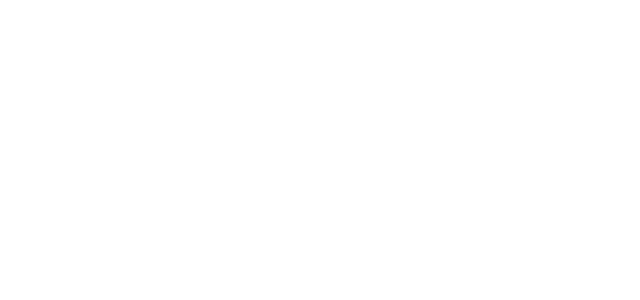
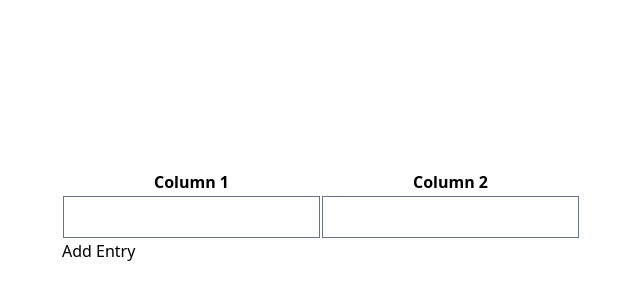
Before and after one commit to shaeakh/csecarnival-Sust-tyro-trio, a React (Create React App) app in the folder client/: page /Routine in a window 1280 px wide. Before the commit this address had no page. Shown: the part 184-484 px from the top of the page, without its empty margins (319-959 px from the left). Built offline with nearby package versions, Linux system fonts and the light colour scheme.

Commit message:
dropdown box fixed

```diff
--- a/client/package.json
+++ b/client/package.json
@@ -6,6 +6,7 @@
     "@testing-library/jest-dom": "^5.17.0",
     "@testing-library/react": "^13.4.0",
     "@testing-library/user-event": "^13.5.0",
+    "antd": "^5.14.1",
     "autoprefixer": "^10.4.17",
     "flowbite-react": "^0.7.2",
     "postcss": "^8.4.35",
--- a/client/src/App.js
+++ b/client/src/App.js
@@ -2,6 +2,7 @@ import './App.css';
 import Landing from './components/pages/Landing/Landing';
 import Login from './components/pages/Login/Login.jsx';
 import Regpage from './components/pages/Regpage/Regpage.jsx';
+import Routine from './components/pages/Routine/Routine.jsx';
 import { BrowserRouter as BrowserRouter, Route, Router, Routes } from 'react-router-dom';
 
 function App() {
@@ -11,6 +12,7 @@ function App() {
           <Route path="/" element={<Landing />} />
           <Route path="/login" element={<Login />} />
           <Route path="/Regpage" element={<Regpage />} />
+          <Route path="/Routine" element={<Routine />} />
 
         </Routes>
       </BrowserRouter>
--- a/client/src/components/pages/Regpage/Dropdwn.jsx
+++ b/client/src/components/pages/Regpage/Dropdwn.jsx
@@ -1,21 +1,29 @@
+    import { useState } from 'react';
     import { Dropdown, DropdownItem } from 'flowbite-react';
 
     export default function Dropdwn() {
+        var cs;
+        const [selectedClass, setSelectedClass] = useState('');
+
+        const handleClassSelect = (classValue) => {
+            setSelectedClass(classValue);
+        };
         return (
-    <div >
-    <Dropdown className='mt-2' label="Class" dismissOnClick={false} style={{backgroundColor:'#5850ec'}} >
-        <DropdownItem>Class 1</DropdownItem>
-        <DropdownItem>Class 2</DropdownItem>
-        <DropdownItem>Class 3</DropdownItem>
-        <DropdownItem>Class 4</DropdownItem>
-        <DropdownItem>Class 5</DropdownItem>
-        <DropdownItem>Class 6</DropdownItem>
-        <DropdownItem>Class 7</DropdownItem>
-        <DropdownItem>Class 8</DropdownItem>
-        <DropdownItem>Class 9-10</DropdownItem>
+            <div>
+                <Dropdown className='mt-2' label={selectedClass} dismissOnClick={false} style={{backgroundColor:'#5850ec'}}>
+                    <DropdownItem onClick={() => handleClassSelect('Class 1')}>Class 1</DropdownItem>
+                    <DropdownItem onClick={() => handleClassSelect('Class 2')}>Class 2</DropdownItem>
+                    <DropdownItem onClick={() => handleClassSelect('Class 3')}>Class 3</DropdownItem>
+                    <DropdownItem onClick={() => handleClassSelect('Class 4')}>Class 4</DropdownItem>
+                    <DropdownItem onClick={() => handleClassSelect('Class 5')}>Class 5</DropdownItem>
+                    <DropdownItem onClick={() => handleClassSelect('Class 6')}>Class 6</DropdownItem>
+                    <DropdownItem onClick={() => handleClassSelect('Class 7')}>Class 7</DropdownItem>
+                    <DropdownItem onClick={() => handleClassSelect('Class 8')}>Class 8</DropdownItem>
+                    <DropdownItem onClick={() => handleClassSelect('Class 9-10')}>Class 9-10</DropdownItem>
+                    <DropdownItem onClick={() => handleClassSelect('Class 11-12')}>Class 11-12</DropdownItem>
+                </Dropdown>
 
-        <DropdownItem>Class 11-12</DropdownItem>
-      </Dropdown>
+
             </div>
         );
     }
--- /dev/null
+++ b/client/src/components/pages/Routine/Routine.jsx
@@ -0,0 +1,11 @@
+import React from 'react'
+import Routinecard from './Routinecard.jsx'
+
+
+export default function Routine() {
+  return (
+    <div className='flex justify-center items-center h-screen' >
+        <Routinecard/>
+    </div>
+  )
+}
--- /dev/null
+++ b/client/src/components/pages/Routine/Routinecard.jsx
@@ -0,0 +1,57 @@
+import React, { useState } from 'react';
+
+const Routine = () => {
+  const [entries, setEntries] = useState([]);
+  const [formData, setFormData] = useState({});
+
+  const handleInputChange = (e) => {
+    setFormData({ ...formData, [e.target.name]: e.target.value });
+  };
+
+  const handleAddEntry = () => {
+    setEntries([...entries, formData]);
+    setFormData({});
+  };
+
+  return (
+    <div>
+      <table style={{ borderRadius: '10px' }}>
+        <thead>
+          <tr>
+            <th>Column 1</th>
+            <th>Column 2</th>
+          </tr>
+        </thead>
+        <tbody>
+          {entries.map((entry, index) => (
+            <tr key={index}>
+              <td>{entry.column1}</td>
+              <td>{entry.column2}</td>
+            </tr>
+          ))}
+          <tr>
+            <td>
+              <input
+                type="text"
+                name="column1"
+                value={formData.column1 || ''}
+                onChange={handleInputChange}
+              />
+            </td>
+            <td>
+              <input
+                type="text"
+                name="column2"
+                value={formData.column2 || ''}
+                onChange={handleInputChange}
+              />
+            </td>
+          </tr>
+        </tbody>
+      </table>
+      <button onClick={handleAddEntry}>Add Entry</button>
+    </div>
+  );
+};
+
+export default Routine;
```
Also changed, not shown: 1 other file (tests, documents, lock files or other folders). Lines whose indentation alone changed are shown as unchanged.
